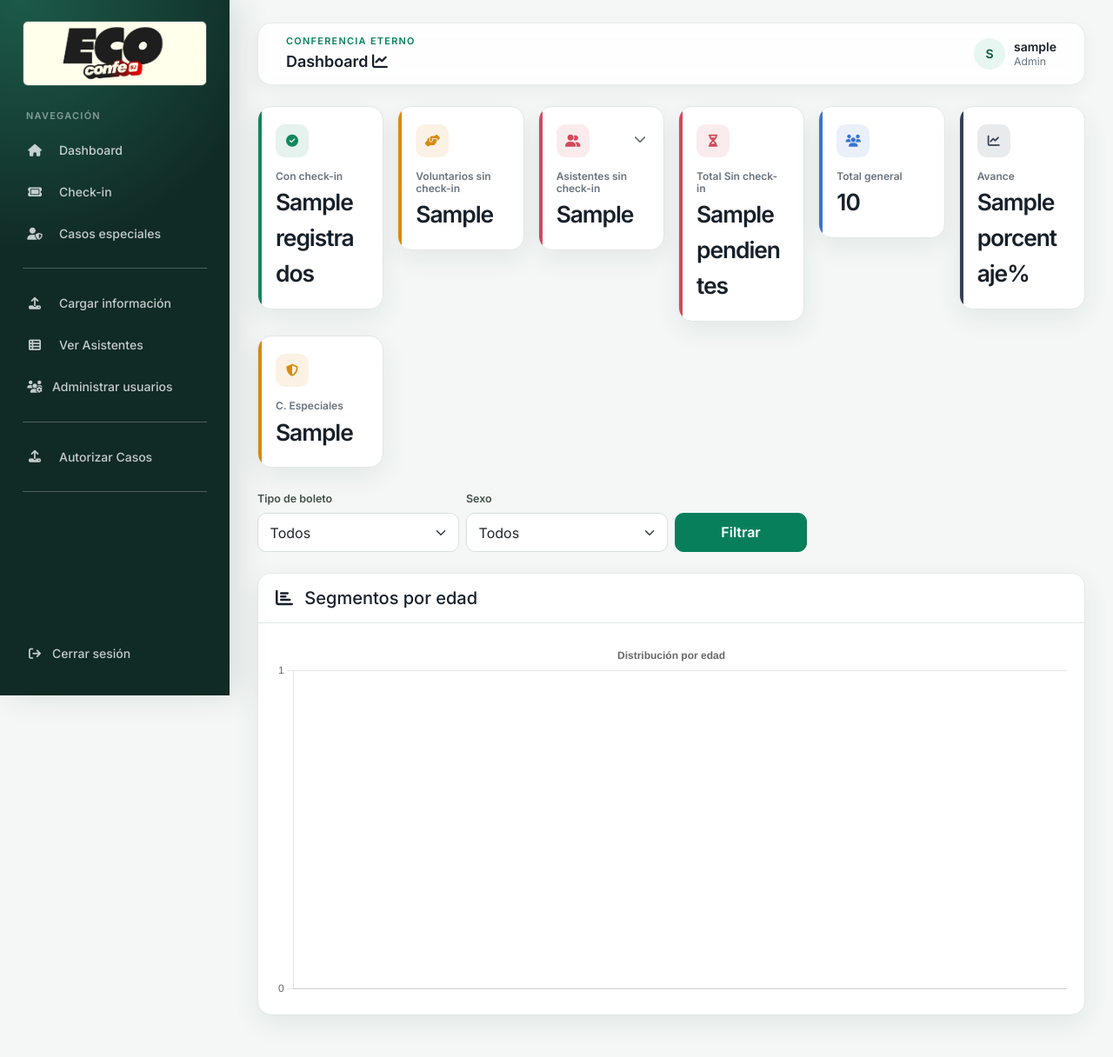
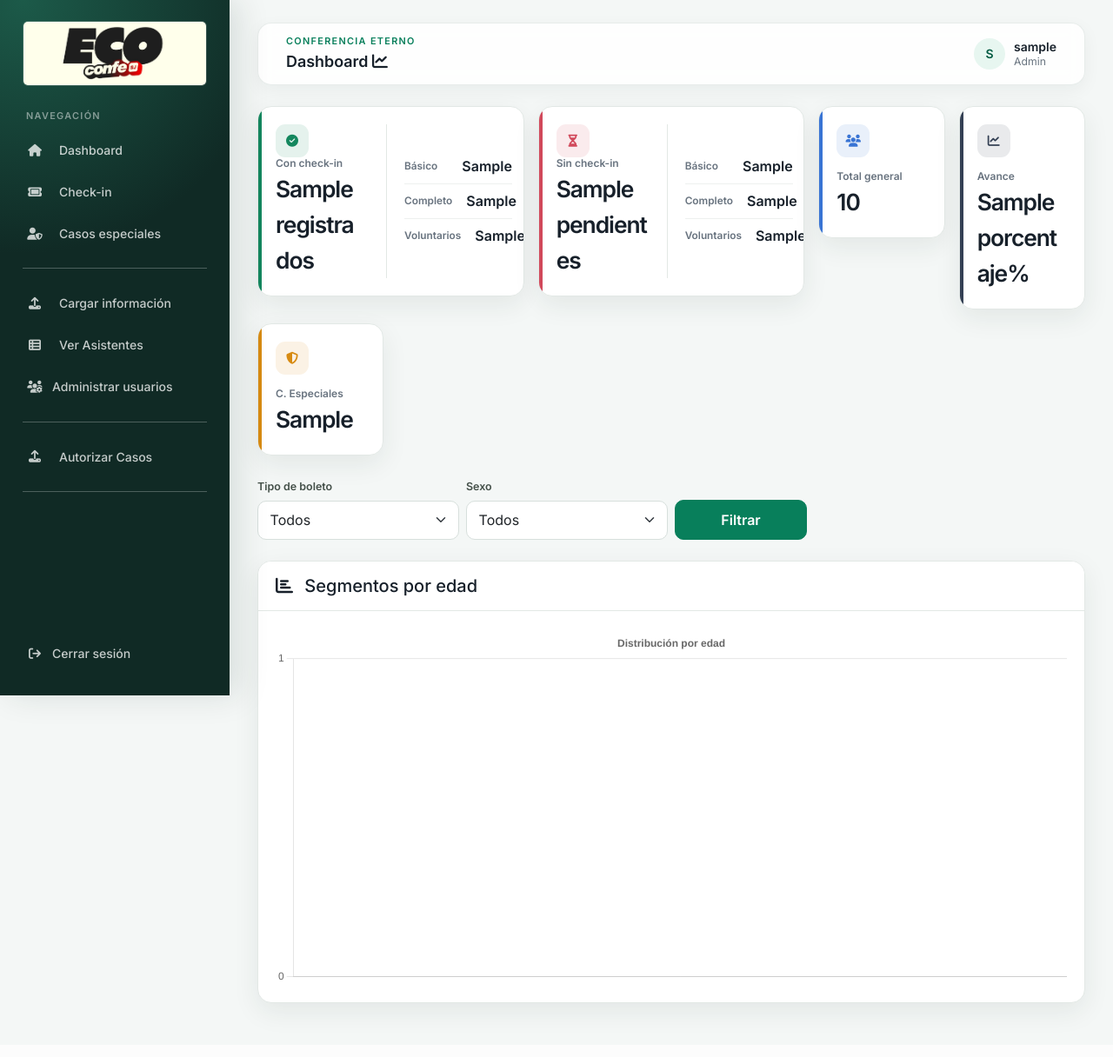
Before and after one commit to Jdanielvilla7/SJConfe, a Flask app: template templates/dashboard.html in a window 1280 px wide. Shown: the whole page at 87% size. After the commit the page ends 1174 px from the top, so only its background shows below. Run offline with Flask 3, Linux system fonts and the light colour scheme; the visitor is signed in with stand-in values (Sample User, id 1); the template is opened without the code that fills it: most values are stand-ins (such as "Sample title", 1, 10 or a date in 2020); some libraries are stand-ins or nearby versions.

Commit message:
Dashboard

```diff
--- a/routes.py
+++ b/routes.py
@@ -284,13 +284,24 @@ def dashboard():
 
     total = mongo.db.asistentes.count_documents({})
     registrados = mongo.db.asistentes.count_documents({'checked_in': True})
+    registrados_basicos = mongo.db.asistentes.count_documents({
+        'checked_in': True,
+        'boleto': {'$in': ['Basico', 'Básico']}
+    })
+    registrados_completos = mongo.db.asistentes.count_documents({
+        'checked_in': True,
+        'boleto': {'$in': ['Experiencia Completa', 'Completo']}
+    })
+    registrados_voluntarios = mongo.db.asistentes.count_documents({
+        'checked_in': True,
+        'boleto': {'$regex': 'voluntario', '$options': 'i'}
+    })
     filtro_pendientes = {'checked_in': {'$ne': True}}
     pendientes = mongo.db.asistentes.count_documents(filtro_pendientes)
     pendientes_voluntarios = mongo.db.asistentes.count_documents({
         **filtro_pendientes,
         'boleto': {'$regex': 'voluntario', '$options': 'i'}
     })
-    pendientes_normales = pendientes - pendientes_voluntarios
     pendientes_basicos = mongo.db.asistentes.count_documents({
         **filtro_pendientes,
         'boleto': {'$in': ['Basico', 'Básico']}
@@ -299,10 +310,6 @@ def dashboard():
         **filtro_pendientes,
         'boleto': {'$in': ['Experiencia Completa', 'Completo']}
     })
-    pendientes_otros = max(
-        pendientes_normales - pendientes_basicos - pendientes_completos,
-        0
-    )
     porcentaje = round(((registrados ) / total * 100), 2) if total else 0
     casos_especiales = mongo.db.casos_especiales.count_documents({})
 
@@ -346,12 +353,13 @@ def dashboard():
         filtro_sexo=sexo,
         total=total,
         registrados=registrados,
+        registrados_basicos=registrados_basicos,
+        registrados_completos=registrados_completos,
+        registrados_voluntarios=registrados_voluntarios,
         pendientes=pendientes,
         pendientes_voluntarios=pendientes_voluntarios,
-        pendientes_normales=pendientes_normales,
         pendientes_basicos=pendientes_basicos,
         pendientes_completos=pendientes_completos,
-        pendientes_otros=pendientes_otros,
         porcentaje=porcentaje,
         casos_especiales=casos_especiales
     )
--- a/static/css/estilos.css
+++ b/static/css/estilos.css
@@ -128,15 +128,15 @@ body {
 .metric-card .card-text { margin:2px 0 0; color:var(--ink); font-size:1.65rem !important; font-weight:750; letter-spacing:-.04em; }
 .metric-success { --metric:#14875e; } .metric-danger { --metric:#d1495b; } .metric-primary { --metric:#3974d4; }
 .metric-dark { --metric:#344054; } .metric-warning { --metric:#d78b12; }
-.metric-toggle { padding:0; font:inherit; cursor:pointer; }
-.metric-toggle:hover { transform:translateY(-2px); box-shadow:0 14px 34px rgba(21,48,40,.13) !important; }
-.metric-toggle:focus-visible { outline:3px solid rgba(8,127,91,.25); outline-offset:2px; }
-.metric-chevron { margin-top:10px; color:var(--muted); transition:transform .2s ease; }
-.metric-toggle[aria-expanded="true"] .metric-chevron { transform:rotate(180deg); }
-.pending-breakdown { border-left:4px solid #d1495b; }
-.breakdown-item { display:flex; align-items:center; justify-content:space-between; min-height:58px; padding:12px 16px; border:1px solid var(--line); border-radius:12px; background:#f9fbfa; }
-.breakdown-item span { color:var(--muted); font-weight:600; }
-.breakdown-item strong { font-size:1.35rem; color:var(--ink); }
+.metric-summary { min-height:172px; }
+.metric-summary .card-body { flex-direction:row; align-items:stretch; gap:22px; }
+.metric-main { display:flex; flex:1; min-width:105px; flex-direction:column; justify-content:flex-end; }
+.metric-main .metric-icon { margin-bottom:auto; }
+.metric-segments { display:flex; min-width:145px; flex-direction:column; justify-content:center; border-left:1px solid var(--line); padding-left:20px; }
+.metric-segments > div { display:flex; align-items:center; justify-content:space-between; gap:16px; padding:7px 0; }
+.metric-segments > div + div { border-top:1px solid #edf0ef; }
+.metric-segments span { color:var(--muted); font-size:.74rem; font-weight:600; }
+.metric-segments strong { color:var(--ink); font-size:1rem; }
 
 .btn { padding:.62rem 1rem; border-radius:10px; font-weight:600; box-shadow:none !important; transition:transform .15s, box-shadow .15s; }
 .btn:hover { transform:translateY(-1px); }
@@ -179,6 +179,7 @@ body {
   .topbar { min-height:60px; padding:10px 14px; }
   .page-title { font-size:1rem; }
   .metric-card { min-height:128px; }
+  .metric-summary { min-height:158px; }
   .card-body { padding:16px; }
   .login-form { padding:34px 26px; }
 }
--- a/templates/dashboard.html
+++ b/templates/dashboard.html
@@ -6,44 +6,35 @@
 {% block content %}
 <div class="container-fluid px-0">
   <div class="row g-3">
-    <div class="col-6 col-sm-4 col-md-3 col-lg-2">
-      <div class="card metric-card metric-success">
+    <div class="col-12 col-md-6 col-xl-4">
+      <div class="card metric-card metric-summary metric-success">
         <div class="card-body">
-          <div class="metric-icon"><i class="fas fa-circle-check"></i></div>
-          <h6 class="card-title">Con check-in</h6>
-          <p class="card-text fs-4">{{ registrados }}</p>
+          <div class="metric-main">
+            <div class="metric-icon"><i class="fas fa-circle-check"></i></div>
+            <h6 class="card-title">Con check-in</h6>
+            <p class="card-text fs-4">{{ registrados }}</p>
+          </div>
+          <div class="metric-segments">
+            <div><span>Básico</span><strong>{{ registrados_basicos }}</strong></div>
+            <div><span>Completo</span><strong>{{ registrados_completos }}</strong></div>
+            <div><span>Voluntarios</span><strong>{{ registrados_voluntarios }}</strong></div>
+          </div>
         </div>
       </div>
     </div>
-    <div class="col-6 col-sm-4 col-md-3 col-lg-2">
-      <div class="card metric-card metric-warning">
+    <div class="col-12 col-md-6 col-xl-4">
+      <div class="card metric-card metric-summary metric-danger">
         <div class="card-body">
-          <div class="metric-icon"><i class="fas fa-handshake-angle"></i></div>
-          <h6 class="card-title">Voluntarios sin check-in</h6>
-          <p class="card-text fs-4">{{ pendientes_voluntarios }}</p>
-        </div>
-      </div>
-    </div>
-    <div class="col-6 col-sm-4 col-md-3 col-lg-2">
-      <button class="card metric-card metric-danger metric-toggle w-100" type="button"
-        data-bs-toggle="collapse" data-bs-target="#desglosePendientes"
-        aria-expanded="false" aria-controls="desglosePendientes">
-        <div class="card-body">
-          <div class="d-flex justify-content-between align-items-start">
-            <div class="metric-icon"><i class="fas fa-user-group"></i></div>
-            <i class="fas fa-chevron-down metric-chevron"></i>
+          <div class="metric-main">
+            <div class="metric-icon"><i class="fas fa-hourglass-half"></i></div>
+            <h6 class="card-title">Sin check-in</h6>
+            <p class="card-text fs-4">{{ pendientes }}</p>
           </div>
-          <h6 class="card-title">Asistentes sin check-in</h6>
-          <p class="card-text fs-4">{{ pendientes_normales }}</p>
-        </div>
-      </button>
-    </div>
-    <div class="col-6 col-sm-4 col-md-3 col-lg-2">
-      <div class="card metric-card metric-danger">
-        <div class="card-body">
-          <div class="metric-icon"><i class="fas fa-hourglass-half"></i></div>
-          <h6 class="card-title">Total Sin check-in</h6>
-          <p class="card-text fs-4">{{ pendientes }}</p>
+          <div class="metric-segments">
+            <div><span>Básico</span><strong>{{ pendientes_basicos }}</strong></div>
+            <div><span>Completo</span><strong>{{ pendientes_completos }}</strong></div>
+            <div><span>Voluntarios</span><strong>{{ pendientes_voluntarios }}</strong></div>
+          </div>
         </div>
       </div>
     </div>
@@ -79,38 +70,6 @@
 
   </div>
 
-  <div class="collapse mt-3" id="desglosePendientes">
-    <div class="card pending-breakdown">
-      <div class="card-header d-flex align-items-center gap-2">
-        <i class="fas fa-chart-pie text-danger"></i>
-        <h6 class="mb-0">Desglose de asistentes normales sin check-in</h6>
-      </div>
-      <div class="card-body">
-        <div class="row g-3">
-          <div class="col-sm-6">
-            <div class="breakdown-item">
-              <span><i class="fas fa-ticket me-2 text-info"></i>Básicos</span>
-              <strong>{{ pendientes_basicos }}</strong>
-            </div>
-          </div>
-          <div class="col-sm-6">
-            <div class="breakdown-item">
-              <span><i class="fas fa-star me-2 text-warning"></i>Experiencia Completa</span>
-              <strong>{{ pendientes_completos }}</strong>
-            </div>
-          </div>
-          {% if pendientes_otros %}
-          <div class="col-sm-6">
-            <div class="breakdown-item">
-              <span><i class="fas fa-circle-question me-2 text-secondary"></i>Otros boletos</span>
-              <strong>{{ pendientes_otros }}</strong>
-            </div>
-          </div>
-          {% endif %}
-        </div>
-      </div>
-    </div>
-  </div>
 </div>
 {% if session.get('rol') == 'admin' %}
 <div class="container-fluid px-0 mt-4">
```
